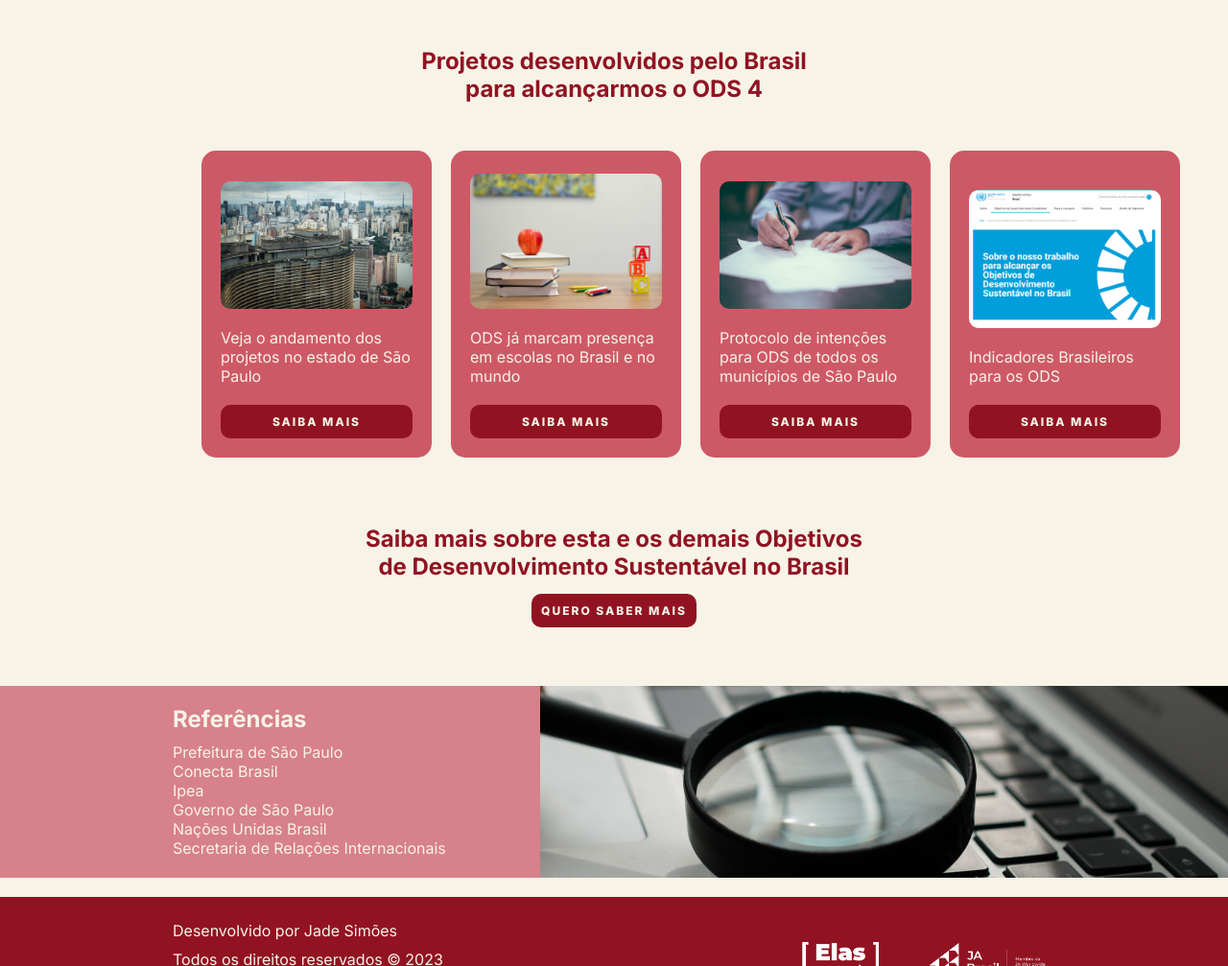
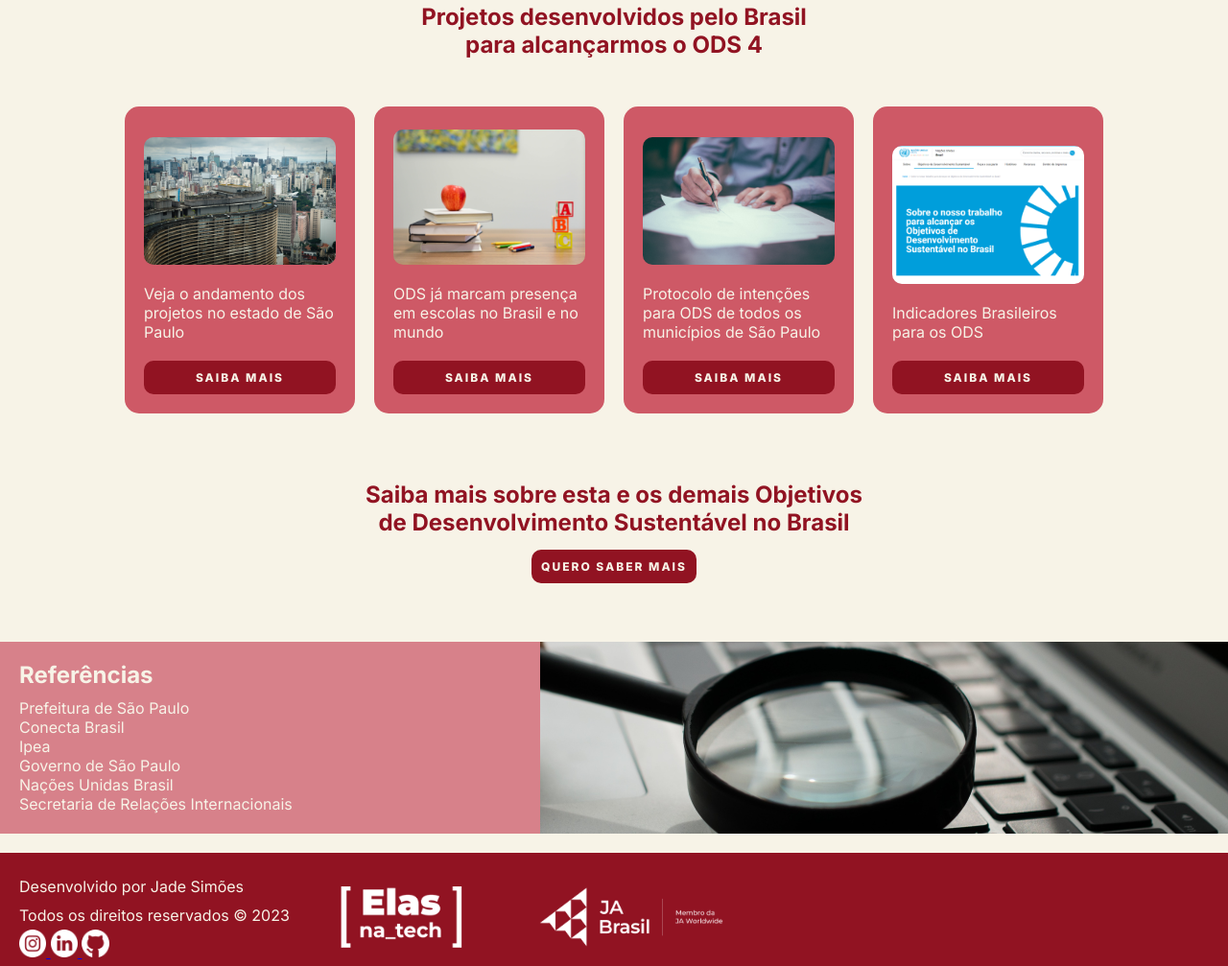
Before and after one commit to jadesi/ods_4_educacao_de_qualidade, a plain HTML site: page index.html in a window 1280 px wide. Shown: the part 1793-2800 px from the top of the page at 96% size. Drawn offline with Linux system fonts and the light colour scheme.

Commit message:
update css container

```diff
--- a/index.html
+++ b/index.html
@@ -167,7 +167,7 @@
         </section>
     </main>
 
-    <footer class="">
+    <footer>
         <div class="contato container">
             <p>Desenvolvido por Jade Simões</p>
             <p>Todos os direitos reservados © 2023</p>
--- a/style.css
+++ b/style.css
@@ -13,11 +13,11 @@
     --color-black: #1E1E1E;
 }
 
-.container {
+/* .container {
     width: 100%;
     max-width: 1120px;
     margin: 0 160px 0 160px;
-}
+} */
 
 body {
     font-family: 'Inter', sans-serif;
@@ -174,12 +174,14 @@ header {
     display: flex;
     gap: 20px;
     justify-content: center;
+    align-content: center;
 }
 
 .card {
     display: flex;
     flex-direction: column;
     justify-content: end;
+    align-content: center;
     gap: 20px;
     color: var(--color-white);
     width: 240px;
```
